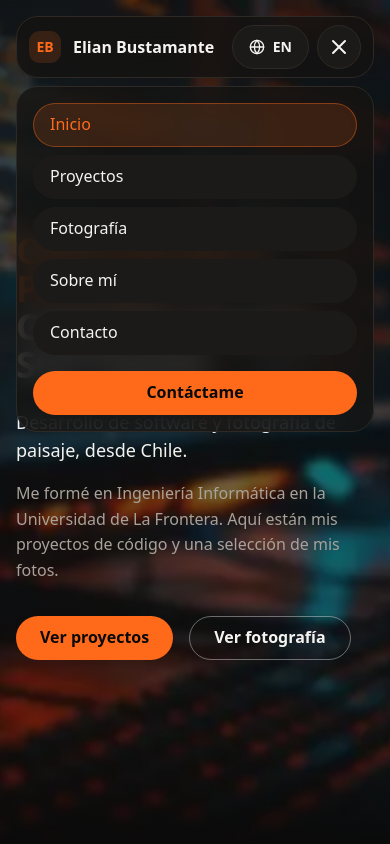
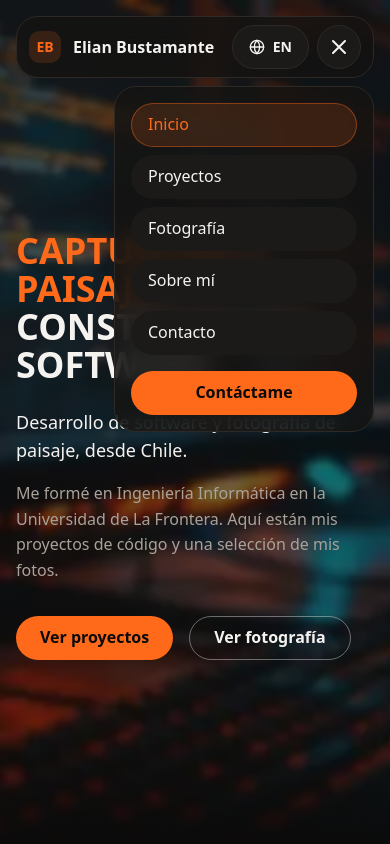
Before and after one commit to ElianBustamante/ElianBustamante.github.io, a React (Vite) app: page / in a window 390 px wide. Both pictures are taken after a click on the button 339 px from the left and 47 px from the top of the page. Shown: the top 844 px of the page. Built offline with nearby package versions, Linux system fonts and the light colour scheme.

Commit message:
style: align mobile menu as a right-side panel

```diff
--- a/src/components/Navbar.jsx
+++ b/src/components/Navbar.jsx
@@ -104,7 +104,7 @@ export default function Navbar() {
 
       {/* Mobile menu */}
       {menuOpen && (
-        <div id="mobile-menu" className="lg:hidden mt-2 bg-surface/80 backdrop-blur-md border border-border rounded-[22px] p-4 flex flex-col gap-2 pointer-events-auto max-h-[calc(100svh-6rem)] overflow-y-auto [scrollbar-width:none] animate-menu-in">
+        <div id="mobile-menu" className="lg:hidden mt-2 bg-surface/80 backdrop-blur-md border border-border rounded-[22px] p-4 flex flex-col gap-2 pointer-events-auto max-h-[calc(100svh-6rem)] overflow-y-auto [scrollbar-width:none] animate-menu-in ml-auto max-w-[260px]">
           {links.map((link) => {
             const isActive = activeId === link.href.substring(1)
             return (
```
